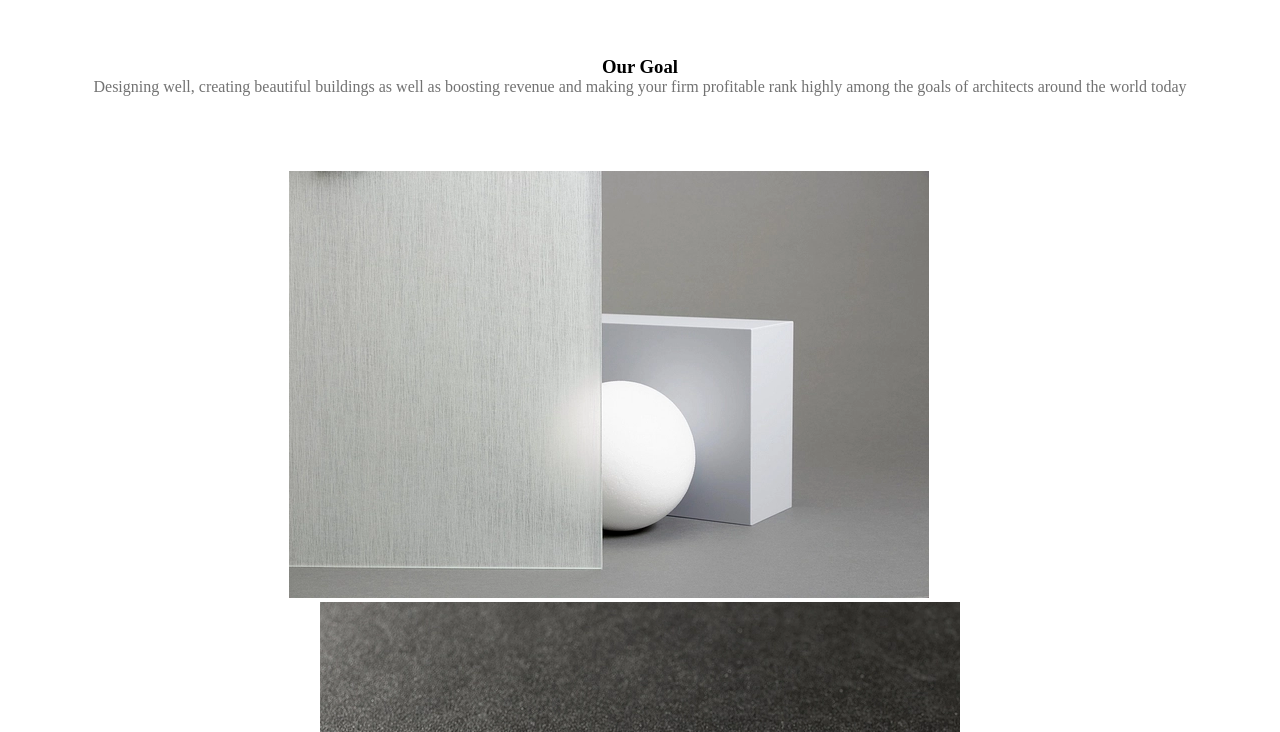
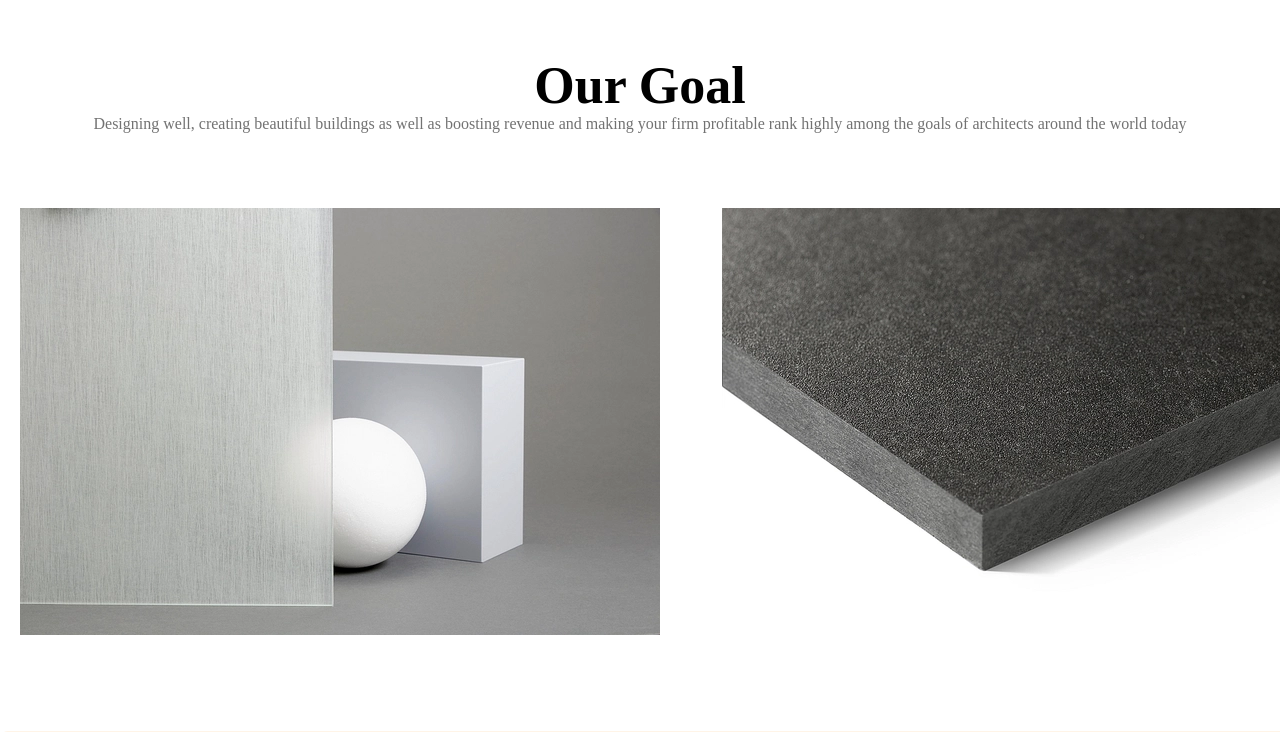
Before and after one commit to asadrimon/assingment2, a plain HTML site: page index.html in a window 1280 px wide. Shown: the part 4068-4800 px from the top of the page. Drawn offline with nearby package versions, Linux system fonts and the light colour scheme.

Commit message:
first commit

```diff
--- a/style.css
+++ b/style.css
@@ -372,8 +372,13 @@ p.footer-content-description {
 .extra_wapper {
   margin-top: 55px;
 }
+h3.gool {
+  font-size: 52px;
+}
 .goal-section {
   padding: 20px;
+  display: flex;
+  flex-direction: row;
 }
 .img1{
   margin-right: 10px;
```
